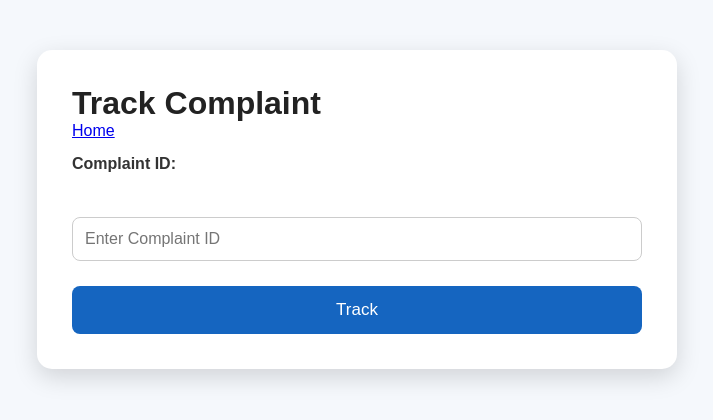
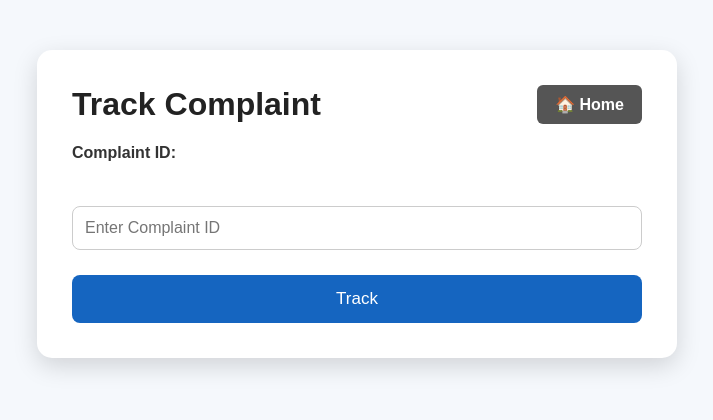
Before and after one commit to mayurjatapara0-sketch/mayur, a Django app: page /track/ in a window 1280 px wide. Shown: the top 420 px of the page, without its empty margins (283-996 px from the left). Run offline with Django 5.2, Linux system fonts and the light colour scheme.

Commit message:
track complaint page edit

```diff
--- a/templates/track_complaint.html
+++ b/templates/track_complaint.html
@@ -6,24 +6,61 @@
     <title>Track Complaint</title>
 
     <link rel="stylesheet" href="{% static 'css/style.css' %}">
+
+    <style>
+        .page-header {
+            display: flex;
+            justify-content: space-between;
+            align-items: center;
+            margin-bottom: 20px;
+        }
+
+        .page-header h1 {
+            margin: 0;
+        }
+
+        .home-btn {
+            display: inline-block;
+            padding: 10px 18px;
+            background-color: #555;
+            color: white;
+            text-decoration: none;
+            border-radius: 6px;
+            font-weight: bold;
+        }
+
+        .home-btn:hover {
+            background-color: #333;
+        }
+    </style>
 </head>
 
 <body>
 
 <div class="container">
 
-    <h1>Track Complaint</h1>
-    <a href="/" class="home-btn">Home</a>
+    <div class="page-header">
+        <h1>Track Complaint</h1>
+
+        <a href="/" class="home-btn">🏠 Home</a>
+    </div>
 
     <form method="POST">
         {% csrf_token %}
 
-        <label><strong>Complaint ID:</strong></label><br><br>
+        <label><strong>Complaint ID:</strong></label>
+        <br><br>
 
-        <input type="text" name="complaint_id" placeholder="Enter Complaint ID" required>
+        <input
+            type="text"
+            name="complaint_id"
+            placeholder="Enter Complaint ID"
+            required
+        >
 
         <button type="submit">Track</button>
     </form>
+
 
     {% if complaint %}
 
@@ -31,11 +68,20 @@
 
         <h2>Complaint Details</h2>
 
-        <p><strong>Complaint ID:</strong> {{ complaint.complaint_id }}</p>
+        <p>
+            <strong>Complaint ID:</strong>
+            {{ complaint.complaint_id }}
+        </p>
 
-        <p><strong>Name:</strong> {{ complaint.name }}</p>
+        <p>
+            <strong>Name:</strong>
+            {{ complaint.name }}
+        </p>
 
-        <p><strong>Subject:</strong> {{ complaint.subject }}</p>
+        <p>
+            <strong>Subject:</strong>
+            {{ complaint.subject }}
+        </p>
 
         <p>
             <strong>Status:</strong>
@@ -43,6 +89,7 @@
         </p>
 
     </div>
+
 
     {% elif request.method == "POST" %}
 
```
